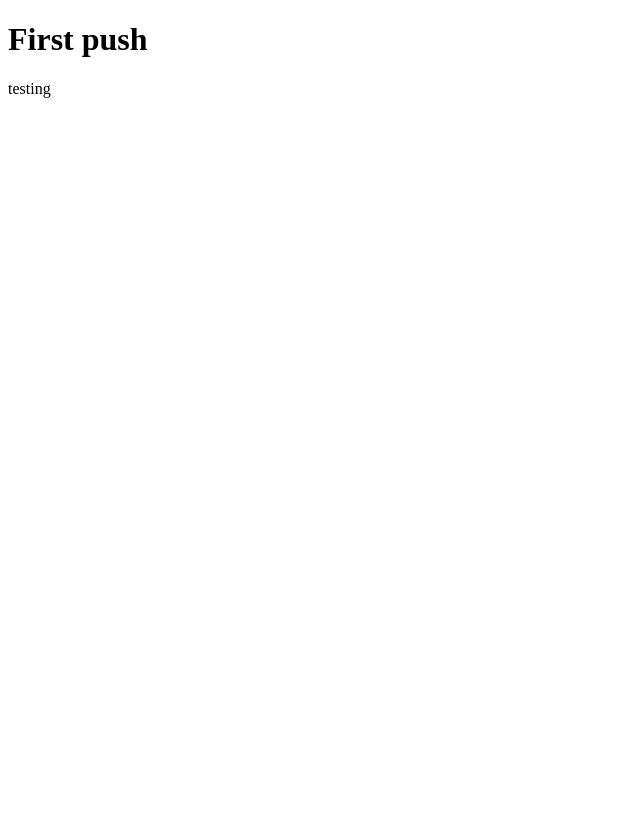
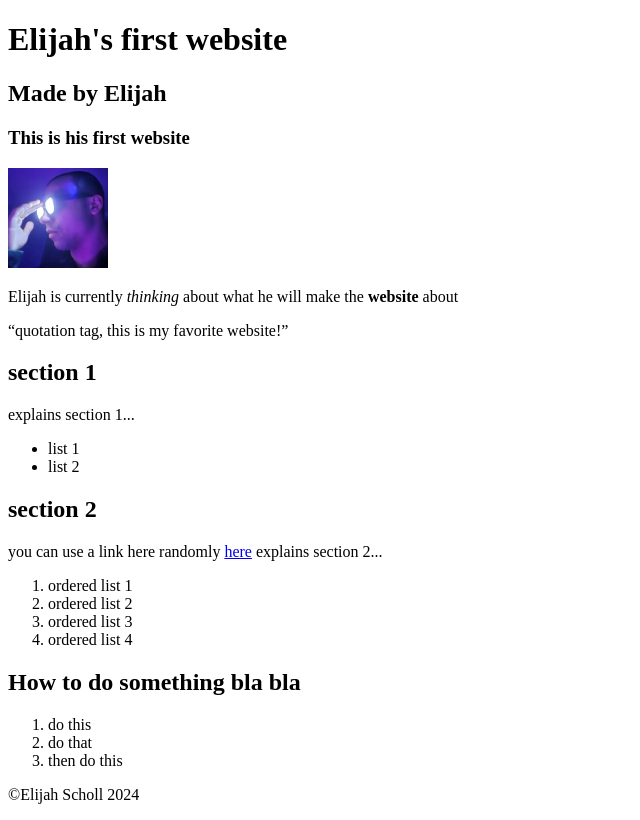
Before and after one commit to SSElijah/my-website, a plain HTML site: page index.html in a window 1280 px wide. Shown: the whole page, without its empty margins (0-640 px from the left). Drawn offline with Linux system fonts and the light colour scheme.

Commit message:
added a lot bla bla

```diff
--- a/index.html
+++ b/index.html
@@ -1,12 +1,56 @@
 <!DOCTYPE html>
 <html lang="en">
+
 <head>
     <meta charset="UTF-8">
     <meta name="viewport" content="width=device-width, initial-scale=1.0">
+    <meta name="description" content="literally the decription on the page">
     <title>Document</title>
 </head>
+
 <body>
-    <h1> First push </h1>
-<p> testing</p>
+    <header>
+        <h1>Elijah's first website</h1>
+        <h2>Made by Elijah</h2>
+        <h3>This is his first website</h3>
+        <img src="images/profile.jpg" alt="picture of me" width="100px">
+    </header>
+    <main>
+        <p>Elijah is currently <em>thinking</em> about what he will make the <strong>website</strong> about
+        </p>
+        <p>
+            <q>quotation tag, this is my favorite website!</q>
+        </p>
+        <section>
+            <h2>section 1</h2>
+            <p>explains section 1...</p>
+            <ul>
+                <li>list 1</li>
+                <li>list 2</li>
+            </ul>
+        </section>
+        <section>
+            <h2>section 2</h2>
+            <p> you can use a link here randomly <a href="html/page-2.html">here</a> explains section 2...</p>
+            <ol>
+                <li>ordered list 1</li>
+                <li>ordered list 2</li>
+                <li>ordered list 3</li>
+                <li>ordered list 4</li>
+            </ol>
+            <section>
+                <h2>How to do something bla bla</h2>
+                <ol>
+                    <li>do this</li>
+                    <li>do that</li>
+                    <li>then do this</li>
+                </ol>
+
+            </section>
+        </section>
+        <footer>
+            <p>&copy;Elijah Scholl 2024</p>
+         </footer>
+    </main>
 </body>
 </html>
```
Also changed, not shown: html/page-2.html (added, +12 -0 lines), images/profile.jpg (added).
